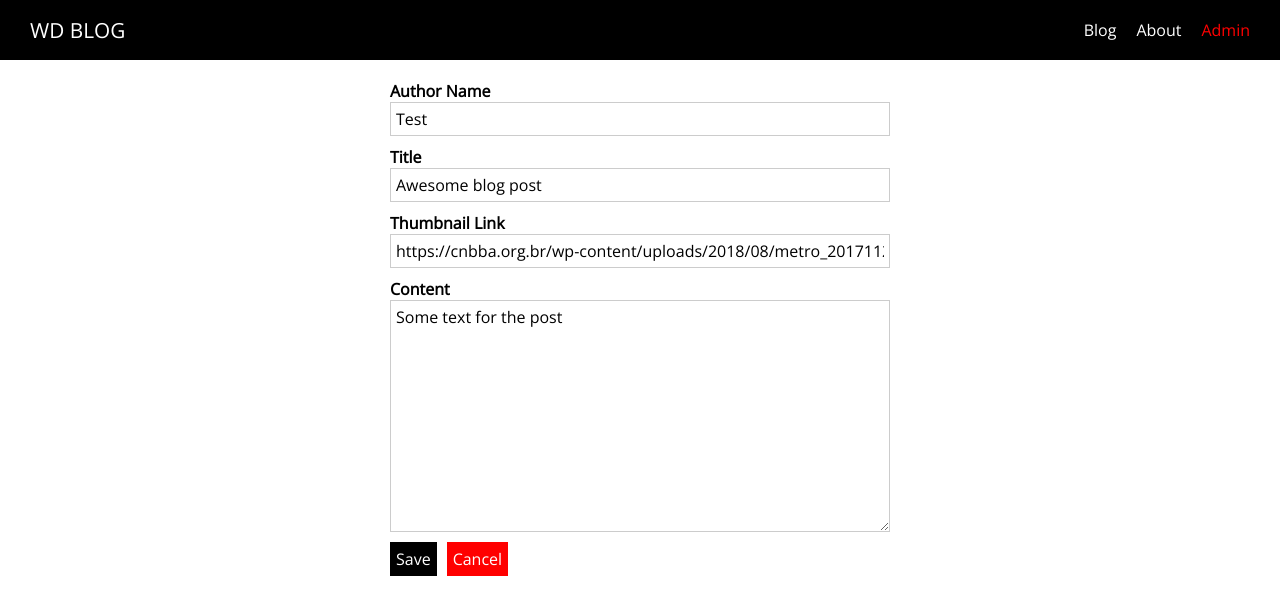
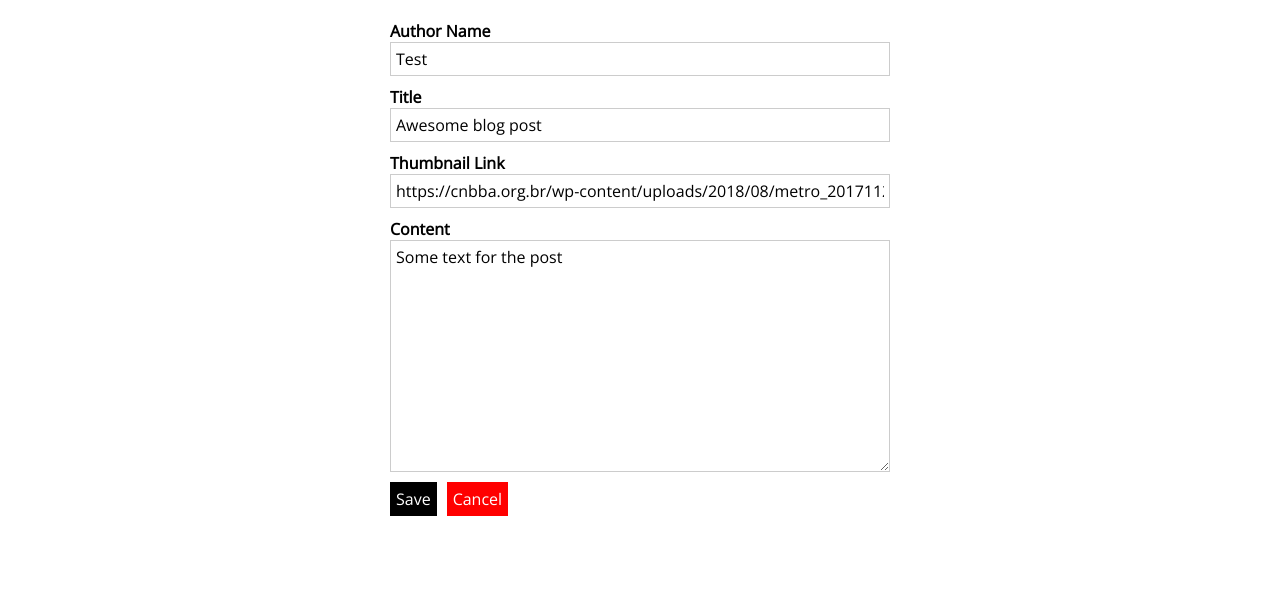
Before and after one commit to genSouza/Nuxt_Steroids, a Nuxt app: page /admin/1 in a window 1280 px wide. Shown: the top 614 px of the page. Built offline with nearby package versions, Linux system fonts and the light colour scheme.

Commit message:
lesson 37

```diff
--- /dev/null
+++ b/layouts/admin.vue
@@ -0,0 +1,14 @@
+<template>
+  <div>
+    <nuxt />
+  </div>
+</template>
+<style>
+html {
+  font-family: "Open Sans", sans-serif;
+}
+
+body {
+  margin: 0;
+}
+</style>
--- /dev/null
+++ b/layouts/error.vue
@@ -0,0 +1,22 @@
+<template>
+  <div class="error-page">
+    <h1>Oops, something went wrong!</h1>
+    <p>Back to <a href="/">safety</a>!</p>
+  </div>
+</template>
+
+<style scoped>
+.error-page {
+  text-align: center;
+}
+
+.error-page a {
+  text-decoration: none;
+  color: red;
+}
+
+.error-page a:hover,
+.error-page a:active {
+  color: salmon;
+}
+</style>
--- a/pages/admin/_postid/index.vue
+++ b/pages/admin/_postid/index.vue
@@ -9,6 +9,7 @@
 import AdminPostForm from "@/components/Admin/AdminPostForm";
 export default {
   components: {AdminPostForm},
+  layout: 'admin',
   data() {
       return {
           loadedPost: {
--- a/pages/admin/index.vue
+++ b/pages/admin/index.vue
@@ -17,6 +17,7 @@ export default {
     PostList,
     AppButton
   },
+  layout: 'admin'
 };
 </script>
 <style scoped>
--- a/pages/admin/new-post/index.vue
+++ b/pages/admin/new-post/index.vue
@@ -1,18 +1,15 @@
 <template>
-    <div class="admin-new-post-page">
-
-        <section class="new-post-form">
-
-            <AdminPostForm/>
-
-        </section>
-
-    </div>
+  <div class="admin-new-post-page">
+    <section class="new-post-form">
+      <AdminPostForm />
+    </section>
+  </div>
 </template>
 <script>
 import AdminPostForm from "@/components/Admin/AdminPostForm";
 export default {
-    components: { AdminPostForm }
+  components: { AdminPostForm },
+  layout: 'admin'
 };
 </script>
 <style scoped>
```
